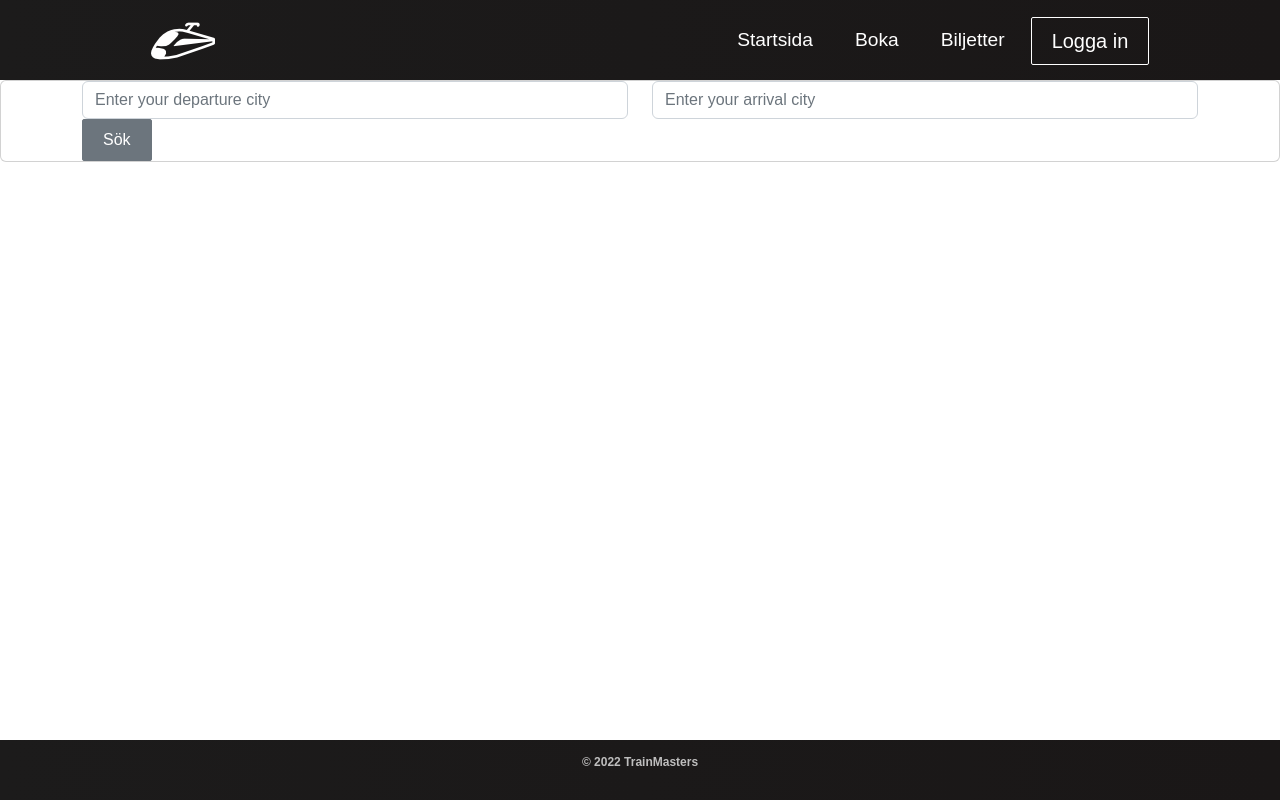
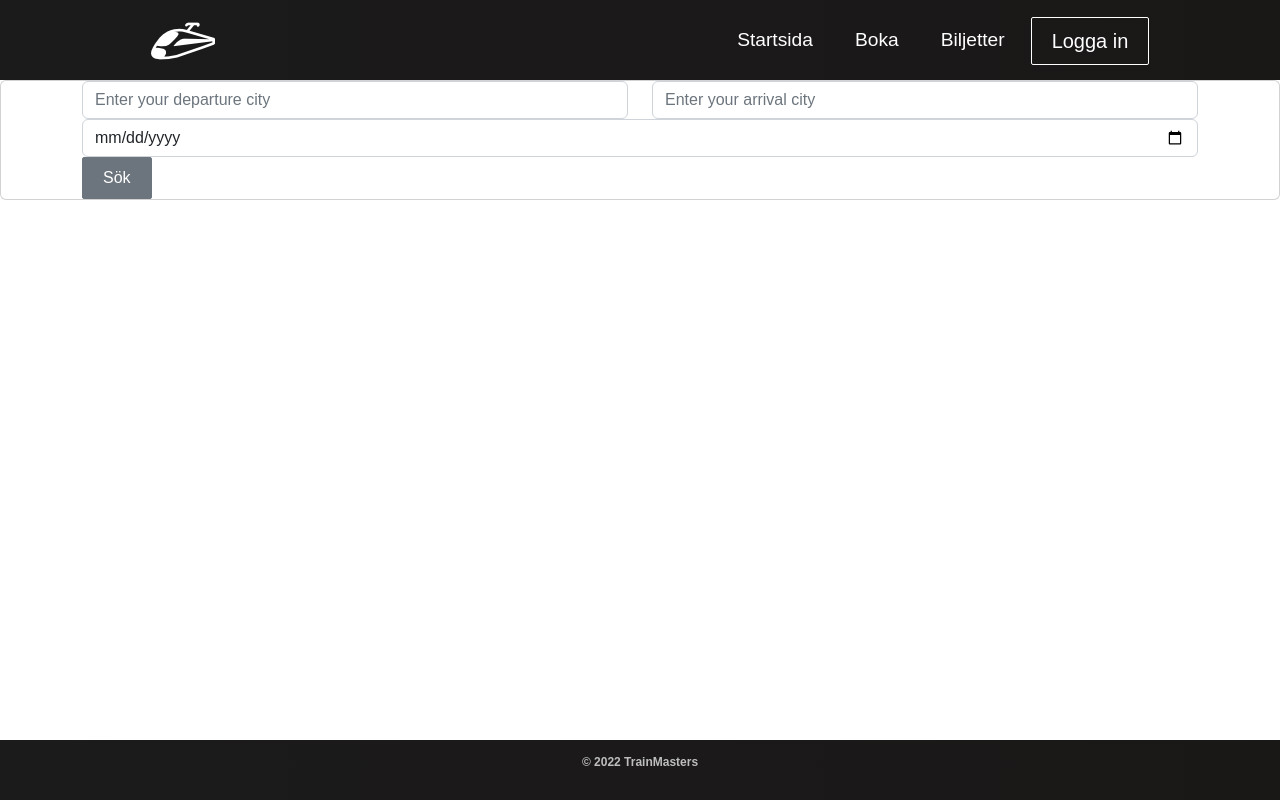
Before and after one commit to NikyAviator/TrainMasters, a React (Vite) app: page /boka in a window 1280 px wide. Built offline with nearby package versions, Linux system fonts and the light colour scheme.

Commit message:
Datepicker added.

```diff
--- /dev/null
+++ b/src/components/Ticket/TicketDatePicker.jsx
@@ -0,0 +1,28 @@
+import React, { useState } from 'react';
+import Form from 'react-bootstrap/Form';
+
+const TicketDatePicker = (props) => {
+  const [enteredDate, setEnteredDate] = useState('');
+
+  const dateChangeHandler = (event) => {
+    setEnteredDate(event.target.value);
+  };
+  return (
+    <>
+      <Form>
+        <Form.Group>
+          <Form.Control
+            type='date'
+            name='start'
+            placeholder='Choose date of your departure'
+            min='2022-01-01'
+            value={enteredDate}
+            onChange={dateChangeHandler}
+          />
+        </Form.Group>
+      </Form>
+    </>
+  );
+};
+
+export default TicketDatePicker;
--- a/src/components/Ticket/TicketFromTo.jsx
+++ b/src/components/Ticket/TicketFromTo.jsx
@@ -7,6 +7,7 @@ import { findRoute } from '../../utilities/RouteStations';
 import DisplayRoutes from '../UI/DisplayRoutes';
 import TicketFrom from './TicketFrom';
 import TicketTo from './TicketTo';
+import TicketDatePicker from './TicketDatePicker';
 import Container from 'react-bootstrap/Container';
 import Row from 'react-bootstrap/Row';
 import Col from 'react-bootstrap/Col';
@@ -14,6 +15,7 @@ import Button from 'react-bootstrap/Button';
 import Card from 'react-bootstrap/Card';
 const TicketFromTo = () => {
   const [routes, setRoutes] = useState([]);
+
   let emptyFormValues = {
     start: 'Trelleborg',
     end: 'Lund C',
@@ -47,6 +49,11 @@ const TicketFromTo = () => {
                 <TicketTo onChange={onChangeFormValue} />
               </Col>
             </Row>
+            <Row>
+              <Col>
+                <TicketDatePicker />
+              </Col>
+            </Row>
             <Button variant='secondary' type='submit' onClick={submitForm}>
               Sök
             </Button>
```
